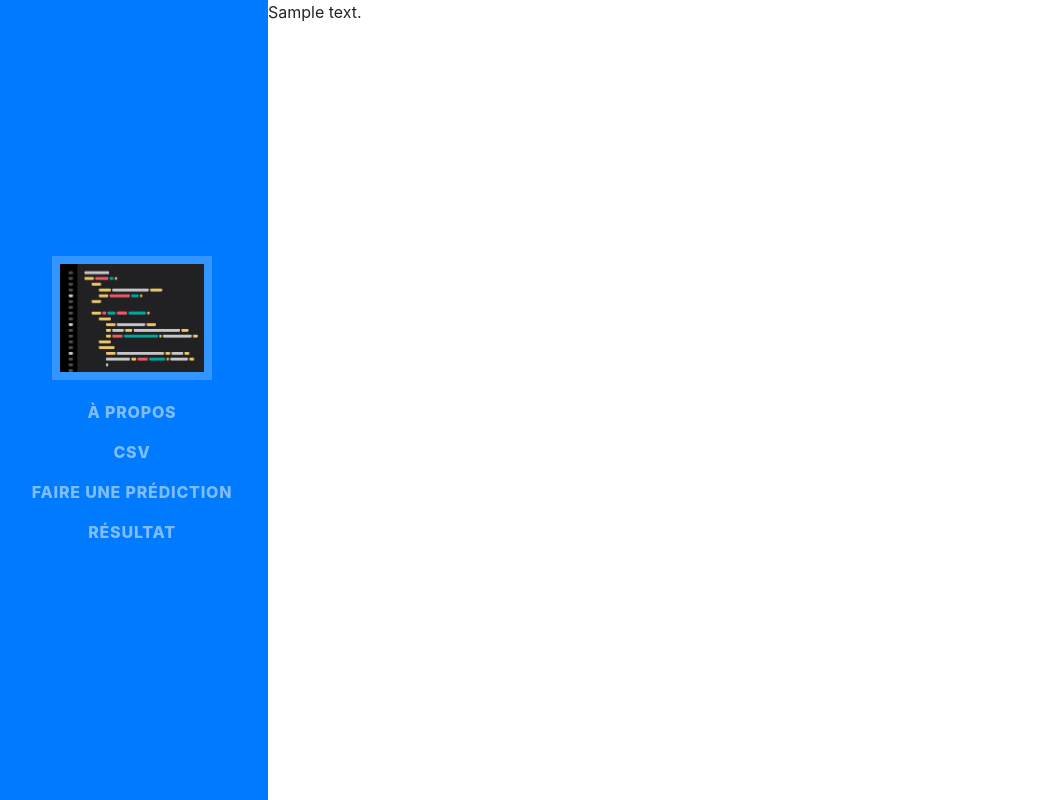
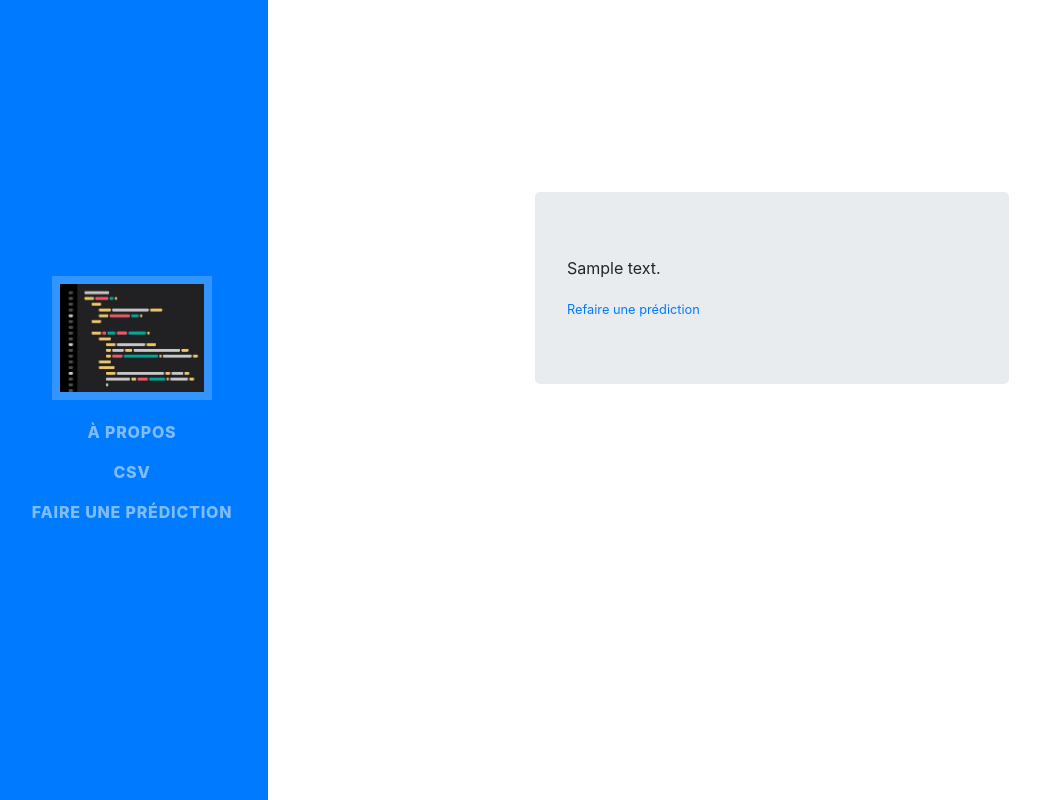
Before and after one commit to yanggautier/Projet_Classification_Salaire, a Flask app: template Flask/templates/predict.html in a window 1280 px wide. Shown: the whole page, without its empty margins (4-1044 px from the left). Run offline with Flask 2, Linux system fonts and the light colour scheme; the template is opened without the code that fills it: most values are stand-ins (such as "Sample title", 1, 10 or a date in 2020); parts of the project's set-up code (start-up, migrations or seed data) failed here and were passed over; some libraries are stand-ins or nearby versions.

Commit message:
Project final

```diff
--- a/Flask/app.py
+++ b/Flask/app.py
@@ -23,7 +23,7 @@ def csv():
 
 @app.route('/prediction', methods=['GET', 'POST'])
 def prediction():
-    return render_template('prediction.html')
+    return render_template('prediction.html',prediction_text=None)
 
 
 @app.route('/predict', methods=['GET', 'POST'])
@@ -92,7 +92,7 @@ def predict():
     else:
         devise = '$'
 
-    return render_template('predict.html', prediction_text = "Votre salaire est autour de " + prediction + devise)
+    return render_template('predict.html', prediction_text = "Votre salaire est entre " + prediction + ' ' + devise + " par an en "+pays)
 
 
 if __name__ == '__main__':
--- a/Flask/templates/csv.html
+++ b/Flask/templates/csv.html
@@ -3,7 +3,7 @@
 <head>
     <meta charset="utf-8" />
     <!-- CSS -->
-    <link rel="stylesheet" href="../static/css/style.css"/>
+    <link rel="stylesheet" href="{{url_for('static', filename='css/style.css')}}"/>
 
     <!-- Bootstrap core CSS -->
     <link href="../static/vendor/bootstrap/css/bootstrap.min.css" rel="stylesheet">
@@ -36,9 +36,6 @@
         </li>
         <li class="nav-item">
           <a class="nav-link js-scroll-trigger" href="/prediction">Faire une Prédiction</a>
-        </li>
-        <li class="nav-item">
-          <a class="nav-link js-scroll-trigger" href="/predict">Résultat</a>
         </li>
       </ul>
     </div>
--- a/Flask/templates/index.html
+++ b/Flask/templates/index.html
@@ -3,7 +3,7 @@
 <head>
     <meta charset="utf-8" />
     <!-- CSS -->
-    <link rel="stylesheet" href="../static/css/style.css"/>
+    <link rel="stylesheet" href="{{url_for('static', filename='css/style.css')}}"/>
 
     <!-- Bootstrap core CSS -->
     <link href="../static/vendor/bootstrap/css/bootstrap.min.css" rel="stylesheet">
@@ -12,6 +12,7 @@
     <link href="../static/vendor/fontawesome/css/all.min.css" rel="stylesheet">
 
     <title>Régression - Prédiction Salaire</title>
+
 </head>
 
 <body>
@@ -36,9 +37,6 @@
         </li>
         <li class="nav-item">
           <a class="nav-link js-scroll-trigger" href="/prediction">Faire une Prédiction</a>
-        </li>
-        <li class="nav-item">
-          <a class="nav-link js-scroll-trigger" href="/predict">Résultat</a>
         </li>
       </ul>
     </div>
--- a/Flask/templates/predict.html
+++ b/Flask/templates/predict.html
@@ -3,7 +3,7 @@
 <head>
     <meta charset="utf-8" />
     <!-- CSS -->
-    <link rel="stylesheet" href="../static/css/style.css"/>
+    <link rel="stylesheet" href="{{url_for('static', filename='css/style.css')}}"/>
 
     <!-- Bootstrap core CSS -->
     <link href="../static/vendor/bootstrap/css/bootstrap.min.css" rel="stylesheet">
@@ -37,19 +37,24 @@
         <li class="nav-item">
           <a class="nav-link js-scroll-trigger" href="/prediction">Faire une Prédiction</a>
         </li>
-        <li class="nav-item">
-          <a class="nav-link js-scroll-trigger" href="/predict">Résultat</a>
-        </li>
       </ul>
     </div>
   </nav>
 
   <!-- À propos ! -->
-  <div class="container-fluid p-0">
+<div class="pt-5 mt-5"">
+  <div class="container h-100 pt-5 mt-5">
+    <div class="row align-items-center h-100">
+        <div class="col-6 mx-auto">
+            <div class="jumbotron">
+                  <p>{{ prediction_text }}</p>
 
-    <p>{{ prediction_text }}</p>
-
-
+      <a href="/prediction" class=""><small>Refaire une prédiction</small></a>
+            </div>
+        </div>
+    </div>
+</div>
+  </div>
 
   <!-- Bootstrap core JavaScript -->
   <script src="../static/vendor/bootstrap/jquery/jquery.slim.min.js"></script>
```
Also changed, not shown: Flask/templates/prediction.html (+2 -5 lines).
